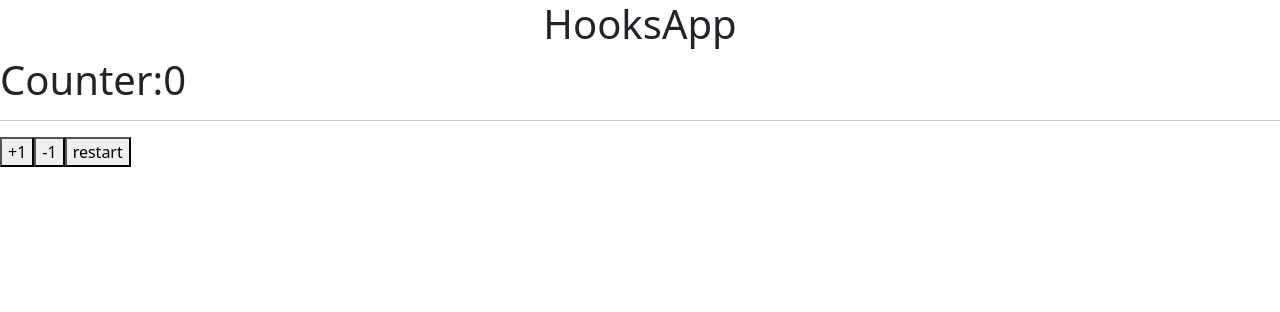
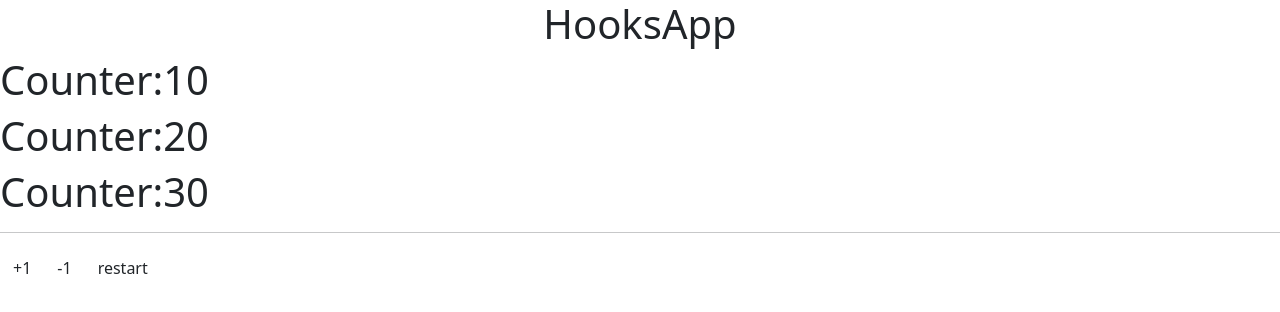
Before and after one commit to RunyShark/hooks-to-learn, a React (Vite) app: page / in a window 1280 px wide. Shown: the top 312 px of the page. Built offline with nearby package versions, Linux system fonts and the light colour scheme.

Commit message:
useState

```diff
--- a/src/components/01-useState/CounterApp.jsx
+++ b/src/components/01-useState/CounterApp.jsx
@@ -1,16 +1,38 @@
 import React, { useState } from "react";
 
 export const CounterApp = () => {
-  const [count, setCount] = useState(0);
+  const [conunt, setCount] = useState({
+    conut1: 10,
+    conut2: 20,
+    conut3: 30,
+  });
+  const { conut1, conut2, conut3 } = conunt;
   return (
     <>
-      <h1>Counter:{count}</h1>
+      <h1>Counter:{conut1}</h1>
+      <h1>Counter:{conut2}</h1>
+      <h1>Counter:{conut3}</h1>
 
       <hr />
 
-      <button onClick={() => setCount(count + 1)}>+1</button>
-      <button onClick={() => setCount(count - 1)}>-1</button>
-      <button onClick={() => setCount(0)}>restart</button>
+      <button
+        className="btn"
+        onClick={() => setCount({ ...conunt, conut1: conut1 + 1 })}
+      >
+        +1
+      </button>
+      <button
+        className="btn"
+        onClick={() => setCount({ ...conunt, conut2: conut2 - 1 })}
+      >
+        -1
+      </button>
+      <button
+        className="btn"
+        onClick={() => setCount({ conut1: 10, conut2: 20, conut3: 30 })}
+      >
+        restart
+      </button>
     </>
   );
 };
```
